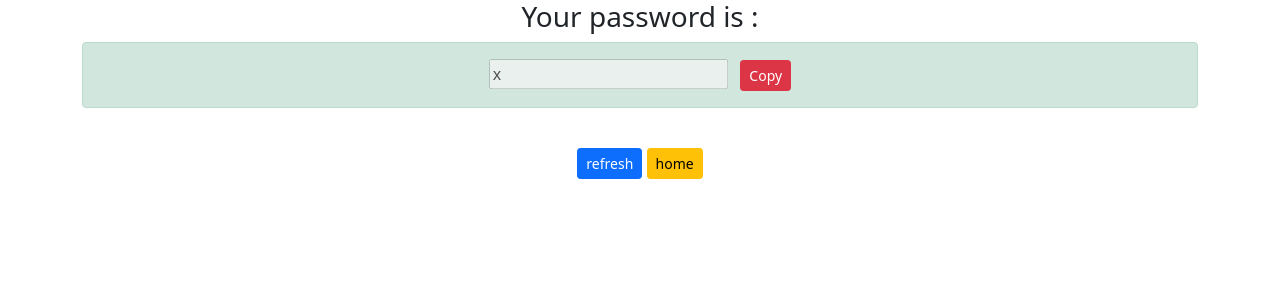
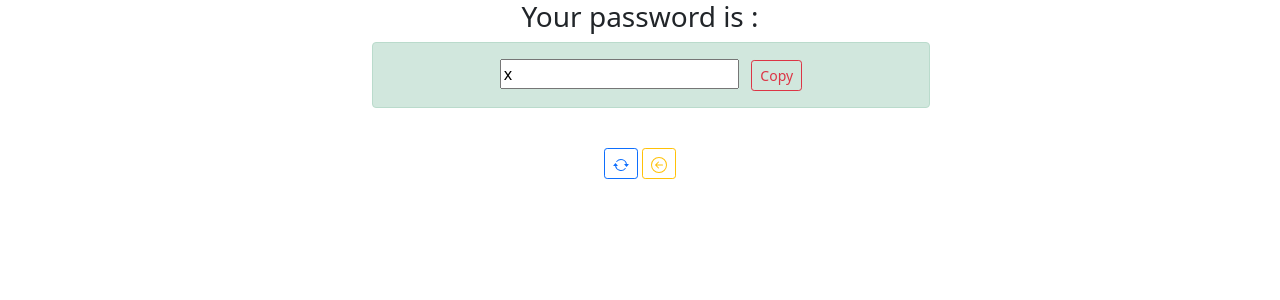
Before and after one commit to ShaxaDev/parol_generator, a Django app: template src/generator/templates/generator/password.html in a window 1280 px wide. Shown: the top 300 px of the page. Run offline with Django 3.2, Linux system fonts and the light colour scheme; the template is opened without the code that fills it: most values are stand-ins (such as "Sample title", 1, 10 or a date in 2020).

Commit message:
loyiha muvafaqiyatli tugadi!

```diff
--- a/src/generator/templates/generator/password.html
+++ b/src/generator/templates/generator/password.html
@@ -9,12 +9,20 @@
 <body>
 <div class="container text-center">
      <h3>Your password is :</h3>
-    <p  class="alert alert-success"><input type="text" disabled value="{{password}}" id="myInput"> &nbsp; <button onclick="myFunction()" class="btn btn-danger btn-sm">Copy</button></p>
+    <p style="width:50%;margin-left:290px" class="alert alert-success"><input type="text" placeholder="result generator" value="{{password}}" id="myInput"> &nbsp; <button onclick="myFunction()" class="btn btn-outline-danger btn-sm">Copy</button></p>
 
     <br>
 
-    <button type="submit" class="btn btn-primary btn-sm" onClick="refreshPage()">refresh</button>
-      <a href="{% url 'home' %}" class="btn btn-warning btn-sm">home</a>
+    <button type="submit" class="btn btn-outline-primary btn-sm" onClick="refreshPage()"><svg xmlns="http://www.w3.org/2000/svg" width="16" height="16" fill="currentColor" class="bi bi-arrow-repeat" viewBox="0 0 16 16">
+          <path d="M11.534 7h3.932a.25.25 0 0 1 .192.41l-1.966 2.36a.25.25 0 0 1-.384 0l-1.966-2.36a.25.25 0 0 1 .192-.41zm-11 2h3.932a.25.25 0 0 0 .192-.41L2.692 6.23a.25.25 0 0 0-.384 0L.342 8.59A.25.25 0 0 0 .534 9z"/>
+          <path fill-rule="evenodd" d="M8 3c-1.552 0-2.94.707-3.857 1.818a.5.5 0 1 1-.771-.636A6.002 6.002 0 0 1 13.917 7H12.9A5.002 5.002 0 0 0 8 3zM3.1 9a5.002 5.002 0 0 0 8.757 2.182.5.5 0 1 1 .771.636A6.002 6.002 0 0 1 2.083 9H3.1z"/>
+        </svg>
+    </button>
+
+      <a href="{% url 'home' %}" class="btn btn-outline-warning btn-sm"><svg xmlns="http://www.w3.org/2000/svg" width="16" height="16" fill="currentColor" class="bi bi-arrow-left-circle" viewBox="0 0 16 16">
+          <path fill-rule="evenodd" d="M1 8a7 7 0 1 0 14 0A7 7 0 0 0 1 8zm15 0A8 8 0 1 1 0 8a8 8 0 0 1 16 0zm-4.5-.5a.5.5 0 0 1 0 1H5.707l2.147 2.146a.5.5 0 0 1-.708.708l-3-3a.5.5 0 0 1 0-.708l3-3a.5.5 0 1 1 .708.708L5.707 7.5H11.5z"/>
+        </svg>
+      </a>
 </div>
 <script>
 
@@ -23,7 +31,7 @@ function myFunction() {
   copyText.select();
   copyText.setSelectionRange(0, 99999)
   document.execCommand("copy");
-  alert("Copied the text: " + copyText.value);
+  alert("Copied the password: " + copyText.value);
 }
     function refreshPage(){
     window.location.reload();
```
